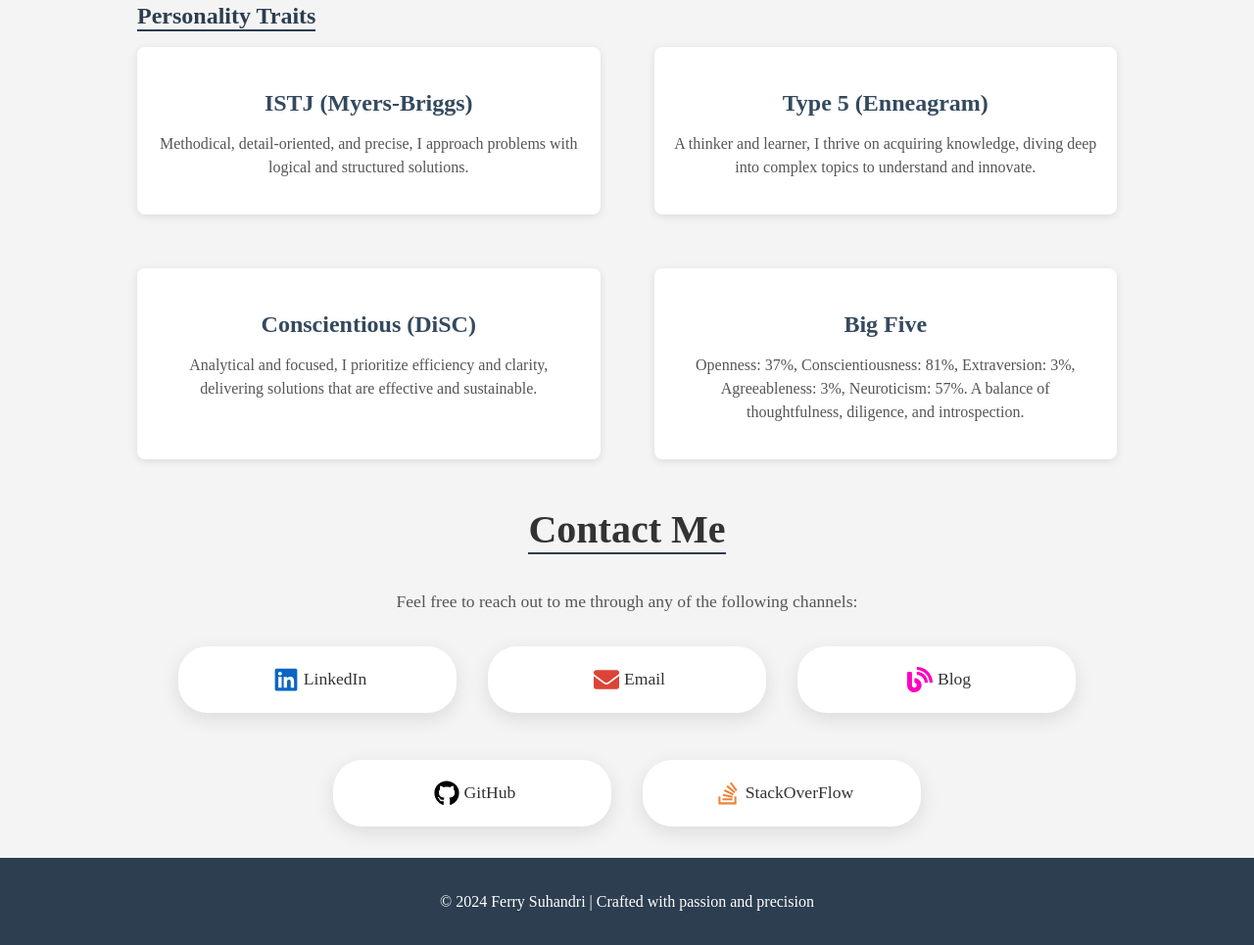
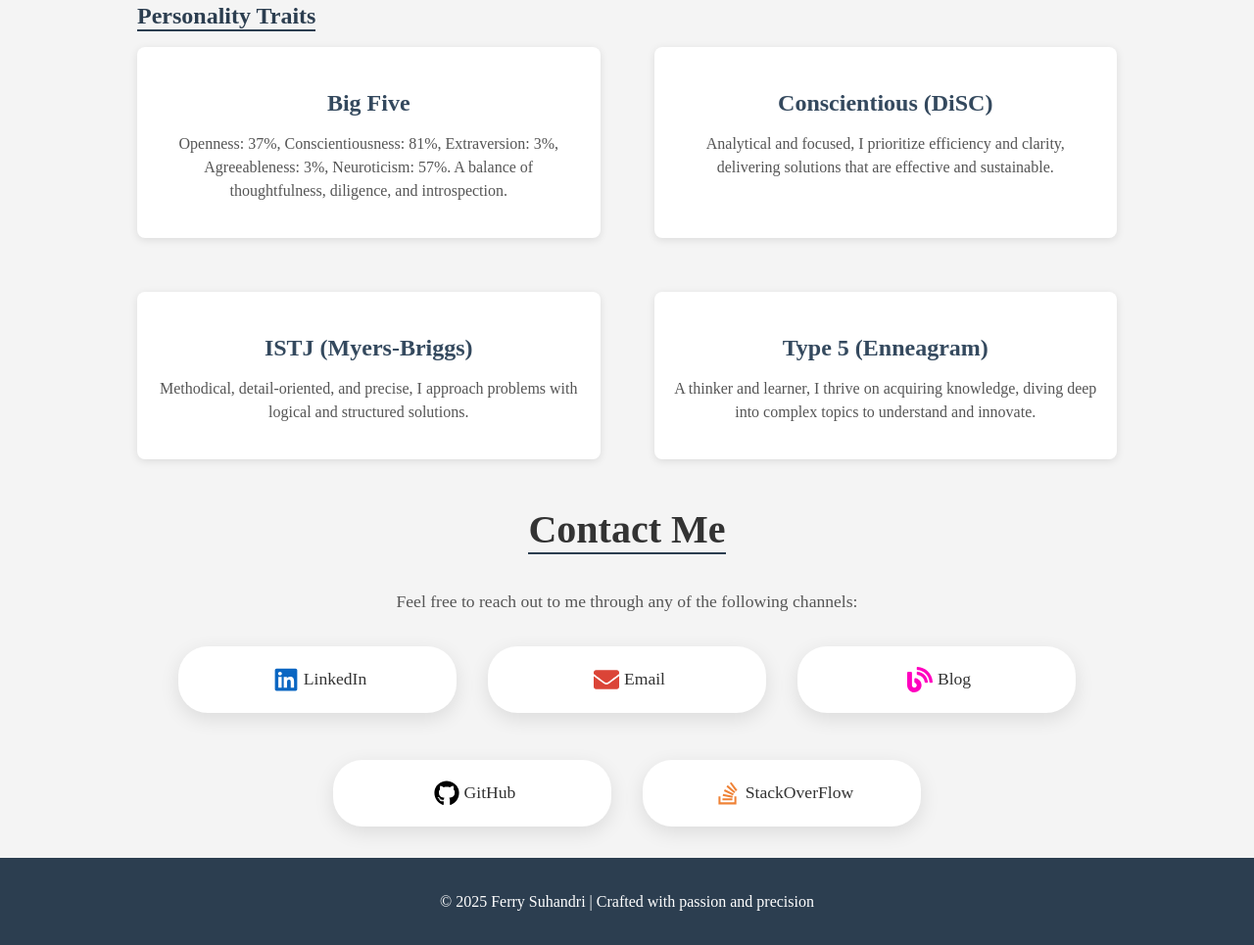
Before and after one commit to 7sferry/fertfolio, a Gatsby site: page / in a window 1280 px wide. Shown: the part 5038-6003 px from the top of the page at 98% size. Built offline with nearby package versions, Linux system fonts and the light colour scheme; Gatsby itself is replaced by a stand-in of ours; a web font is replaced by a local one.

Commit message:
feat: update copyright and reorder personality traits

```diff
--- a/gatsby-config.ts
+++ b/gatsby-config.ts
@@ -12,7 +12,6 @@ const config: GatsbyConfig = {
     description: data.siteConfig.description,
     author: data.siteConfig.realName,
     realName: data.siteConfig.realName,
-    copyright: data.siteConfig.copyright,
   },
   // More easily incorporate content into your pages through automatic TypeScript type generation and better GraphQL IntelliSense.
   // If you use VSCode you can also use the GraphQL plugin
--- a/src/Data.ts
+++ b/src/Data.ts
@@ -13,7 +13,6 @@ export const data = {
       "Online CV for Software Engineer made by Ferry Suhandri who experienced with Java, Spring Boot, Design Pattern, Programming Principle, and Clean Code Architecture",
     metaUrl: "https://ferry.netlify.app",
     repo: "7sferry/fertfolio",
-    copyright: `© ${new Date().getFullYear()} · Ferry Suhandri`,
   },
   lang: "id",
   about: {
@@ -134,6 +133,16 @@ export const data = {
   ],
   personalities: [
     {
+      title: `Big Five`,
+      text: `Openness: 37%, Conscientiousness: 81%, Extraversion: 3%, Agreeableness: 3%, Neuroticism: 57%. A balance of
+       thoughtfulness, diligence, and introspection.`,
+    },
+    {
+      title: `Conscientious (DiSC)`,
+      text: `Analytical and focused, I prioritize efficiency and clarity, delivering solutions that are effective and
+              sustainable.`,
+    },
+    {
       title: `ISTJ (Myers-Briggs)`,
       text: `Methodical, detail-oriented, and precise, I approach problems with logical and structured solutions.`,
     },
@@ -141,16 +150,6 @@ export const data = {
       title: `Type 5 (Enneagram)`,
       text: `A thinker and learner, I thrive on acquiring knowledge, diving deep into complex topics to understand and
               innovate.`,
-    },
-    {
-      title: `Conscientious (DiSC)`,
-      text: `Analytical and focused, I prioritize efficiency and clarity, delivering solutions that are effective and
-              sustainable.`,
-    },
-    {
-      title: `Big Five`,
-      text: `Openness: 37%, Conscientiousness: 81%, Extraversion: 3%, Agreeableness: 3%, Neuroticism: 57%. A balance of
-       thoughtfulness, diligence, and introspection.`,
     },
   ],
   projects: [
--- a/src/component/footer/Footer.tsx
+++ b/src/component/footer/Footer.tsx
@@ -10,7 +10,7 @@ const Footer = () => {
   return (
     <footer>
       <p>
-        &copy; 2024 {data.siteConfig.realName} | {data.footer.text}
+        &copy; 2025 {data.siteConfig.realName} | {data.footer.text}
       </p>
     </footer>
   );
```
